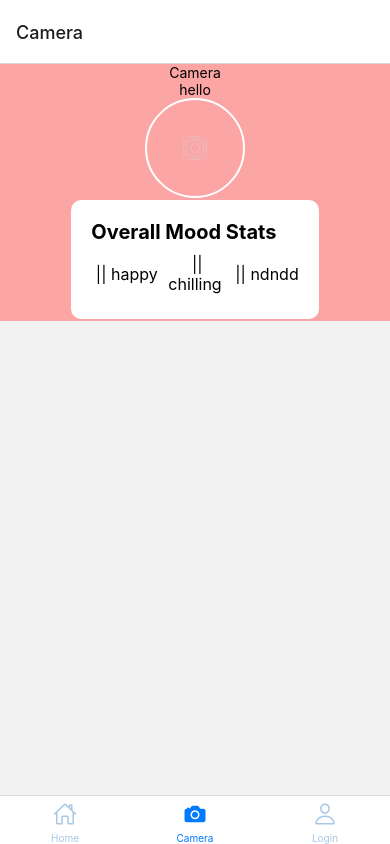
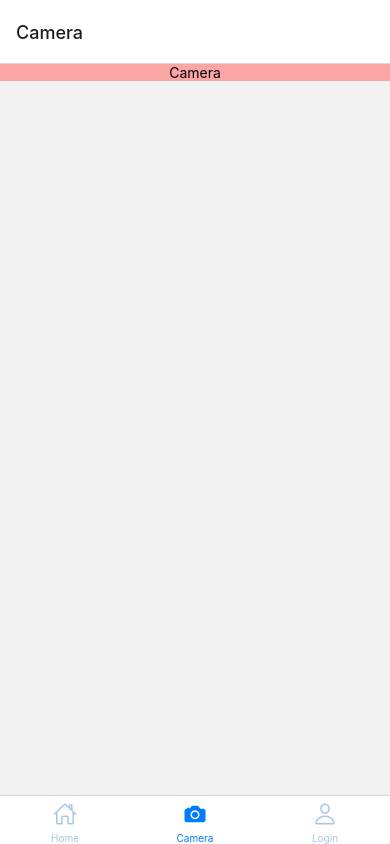
Before and after one commit to stormyy00/HackTech2024, a React Native app: screen /Camera in a window 390 px wide. Built offline with nearby package versions, Linux system fonts and the light colour scheme.

Commit message:
slight changes

```diff
--- a/app.json
+++ b/app.json
@@ -1,7 +1,7 @@
 {
   "expo": {
-    "name": "WeatherApp",
-    "slug": "WeatherApp",
+    "name": "Mood",
+    "slug": "Mood",
     "version": "1.0.0",
     "orientation": "portrait",
     "icon": "./assets/icon.png",
--- a/components/Camera.jsx
+++ b/components/Camera.jsx
@@ -5,7 +5,7 @@ const Camera = () => {
   return (
    <View>
     <Text>
-        hello
+
     </Text>
    </View>
   )
--- a/components/Capture.jsx
+++ b/components/Capture.jsx
@@ -7,7 +7,7 @@ const GetImage = ({cameraRef}) => {
 
     useEffect(() => {
         // Use setTimeout to update the message after 2000 milliseconds (2 seconds)
-        const interval = setInterval(() => {takePic(); }, 1000);
+        const interval = setInterval(() => {takePic(); }, 2000);
 
         // Cleanup function to clear the timeout if the component unmounts
         return () => clearInterval(interval);
--- a/package.json
+++ b/package.json
@@ -21,6 +21,7 @@
     "@ui-kitten/moment": "^5.3.1",
     "expo": "~50.0.14",
     "expo-camera": "^14.1.3",
+    "expo-image-picker": "^14.7.1",
     "expo-status-bar": "~1.11.1",
     "firebase": "^10.11.0",
     "nativewind": "^2.0.11",
--- a/screens/CameraScreen.js
+++ b/screens/CameraScreen.js
@@ -2,14 +2,16 @@ import { View, Text} from 'react-native'
 import Camera from "../components/Camera.jsx"
 import Stats from '../components/Stats.jsx'
 import ProfilePicture from '../components/ProfilePicture.jsx'
+import Capture from '../components/Capture.jsx'
 
 export default function CameraScreen() {
     return (
       <View className="flex flex-col items-center justify-center bg-red-300">
         <Text>Camera</Text>
-            <Camera/>
+        {/* <Capture/> */}
+            {/* <Camera/>
             <ProfilePicture/>
-            <Stats/>
+            <Stats/> */}
       </View>
     )
   }
```
Also changed, not shown: 4 other files (tests, documents, lock files or other folders).
